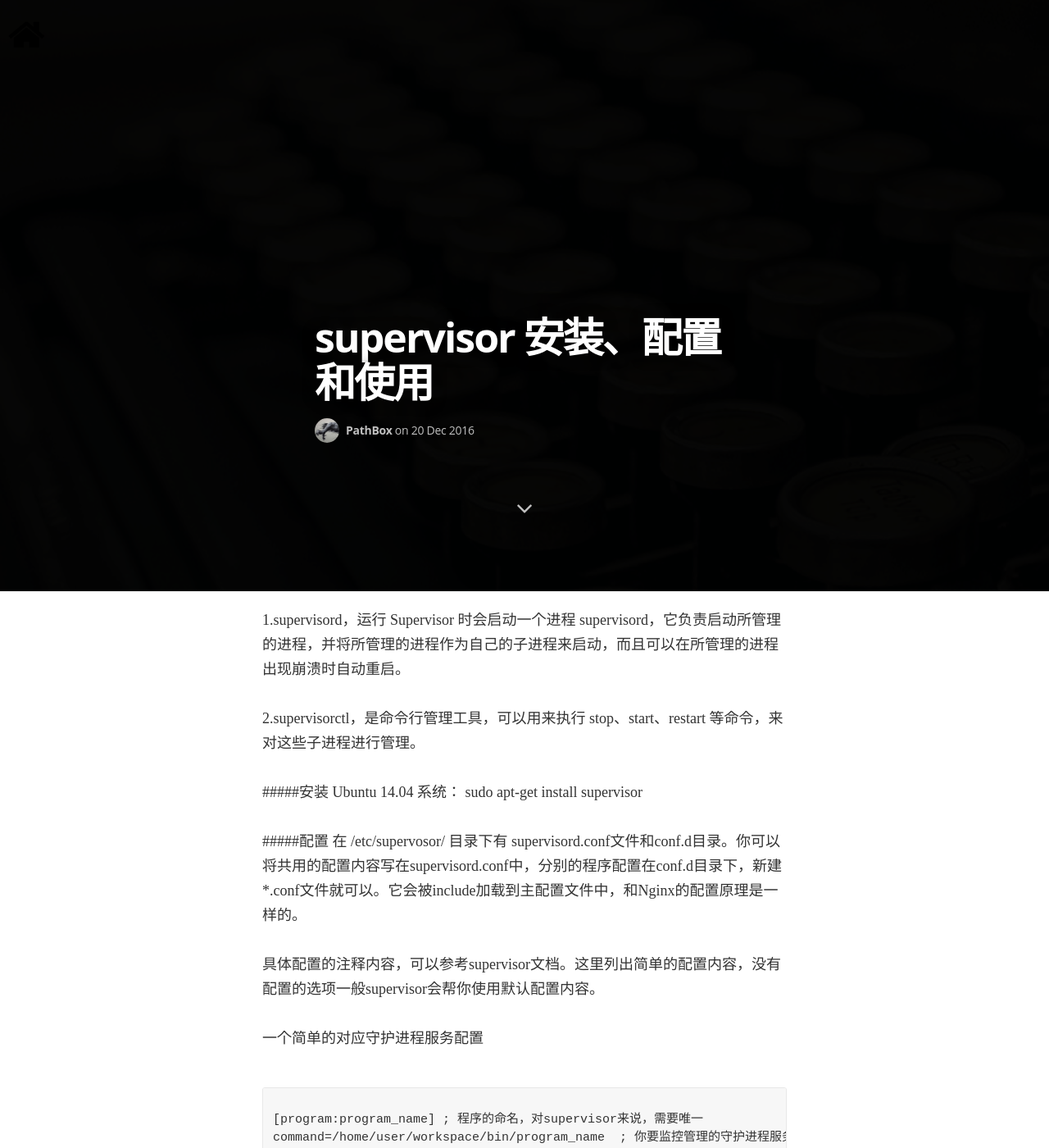
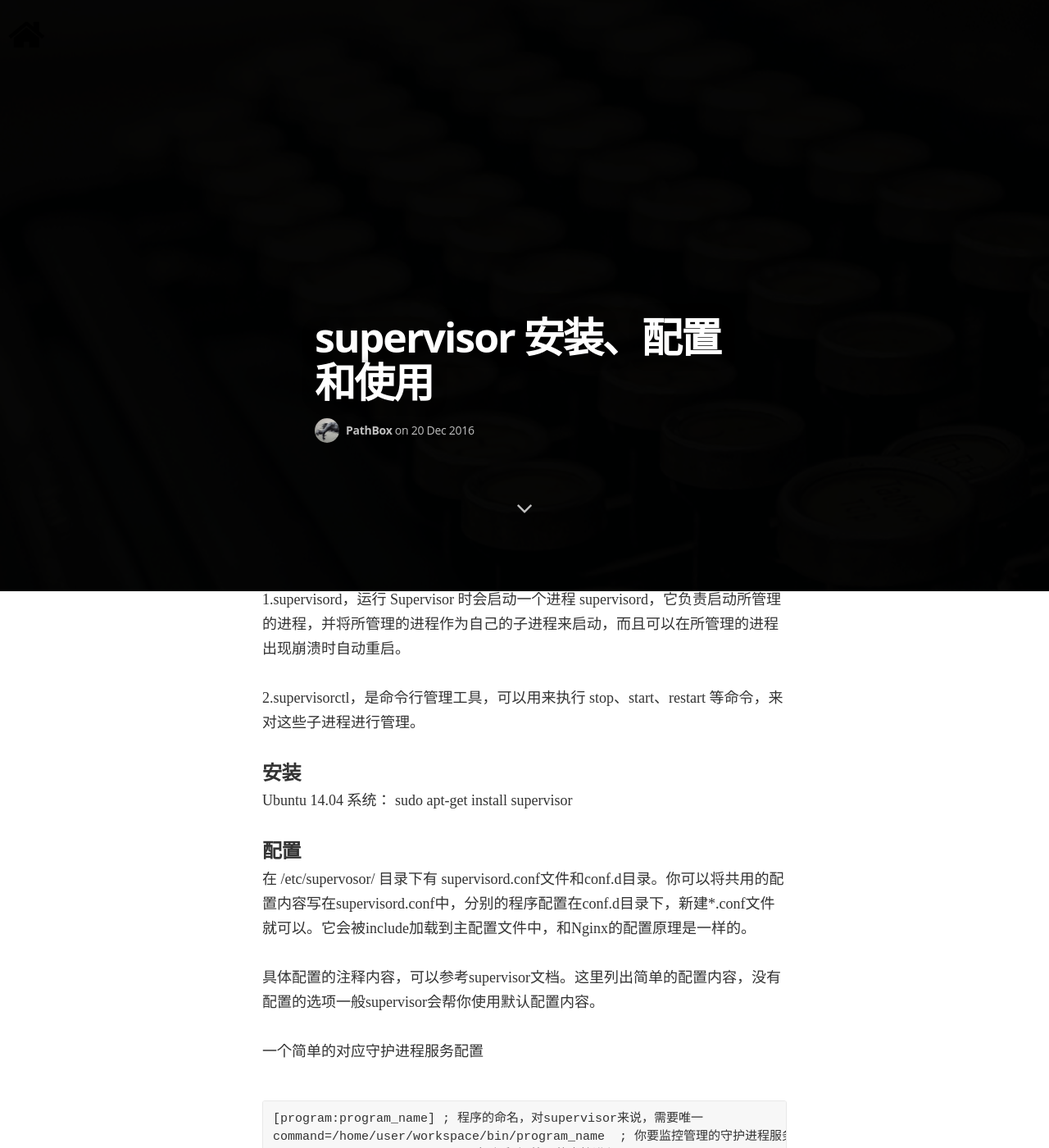
Before and after one commit to pathbox/pathbox.github.io, a Jekyll site: the page built from _posts/2016-12-20-supervisor-install-config-useing.md, in a window 1280 px wide and 1400 px high, scrolled down 679 px. Shown: the whole window at 82% size. Built offline with Jekyll 4.4.1, drawn with Linux system fonts in a browser that asks for light colours; nearby versions of some CDN libraries; some web fonts are replaced; comment, search, counter and statistics services are not loaded; some of the changed text lies outside the part shown.

Commit message:
:lipstick::lipstick::lipstick::lipstick::lipstick::lipstick:

````diff
--- a/_posts/2016-12-20-supervisor-install-config-useing.md
+++ b/_posts/2016-12-20-supervisor-install-config-useing.md
@@ -6,7 +6,7 @@
 image: /assets/images/post.jpg
 ---
 
-#####简介
+##### 简介
 
 [Supervisor](http://supervisord.org/index.html) 是基于 Python 的进程管理工具，只能运行在 Unix-Like 的系统上，也就是无法运行在 Windows 上。Supervisor 官方版目前只能运行在 Python 2.4 以上版本，但是还无法运行在 Python 3 上，不过已经有一个 Python 3 的移植版 supervisor-py3k。
 
@@ -20,10 +20,12 @@
 
 2.supervisorctl，是命令行管理工具，可以用来执行 stop、start、restart 等命令，来对这些子进程进行管理。
 
-#####安装
+##### 安装
+
 Ubuntu 14.04 系统： sudo apt-get install supervisor
 
-#####配置
+##### 配置
+
 在 /etc/supervosor/ 目录下有 supervisord.conf文件和conf.d目录。你可以将共用的配置内容写在supervisord.conf中，分别的程序配置在conf.d目录下，新建*.conf文件就可以。它会被include加载到主配置文件中，和Nginx的配置原理是一样的。
 
 具体配置的注释内容，可以参考supervisor文档。这里列出简单的配置内容，没有配置的选项一般supervisor会帮你使用默认配置内容。
@@ -31,7 +33,6 @@
 一个简单的对应守护进程服务配置
 
 ```
-
 [program:program_name] ; 程序的命名，对supervisor来说，需要唯一
 command=/home/user/workspace/bin/program_name  ; 你要监控管理的守护进程服务命令
 autostart=true        ; 是否自动启动 管理的守护进程
@@ -44,12 +45,11 @@
 loglevel=debug                ; 日志等级
 stopasgroup=false  ;默认为false,进程被杀死时，是否向这个进程组发送stop信号，包括子进程
 killasgroup=false  ;默认为false，向进程组发送kill信号，包括子进程
-
 ```
 
 一个比价详细的配置描述
+
 ```
-
 [unix_http_server]
 file=/tmp/supervisor.sock   ; socket文件的路径，supervisorctl用XML_RPC和supervisord通信就是通过它进行
                               的。如果不设置的话，supervisorctl也就不能用了
@@ -304,10 +304,9 @@
 ;[include]                         ;这个东西挺有用的，当我们要管理的进程很多的时候，写在一个文件里面
                                     就有点大了。我们可以把配置信息写到多个文件中，然后include过来
 ;files = relative/directory/*.ini
-
 ```
 
-#####命令
+##### 命令
 
 ```
 # 使用默认的配置文件 /etc/supervisord.conf
@@ -334,13 +333,11 @@
 supervisorctl reload
 # 根据最新的配置文件，启动新配置或有改动的进程，配置没有改动的进程不会受影响而重启
 supervisorctl update
+```
+
+##### 开机自动启动 Supervisord
 
 ```
-
-#####开机自动启动 Supervisord
-
-```
-
 # 下载脚本
 sudo su - root -c "sudo curl https://gist.githubusercontent.com/howthebodyworks/176149/raw/d60b505a585dda836fadecca8f6b03884153196b/supervisord.sh > /etc/init.d/supervisord"
 # 设置该脚本为可以执行
@@ -350,5 +347,4 @@
 # 试一下，是否工作正常
 service supervisord stop
 service supervisord start
-
 ```
````
